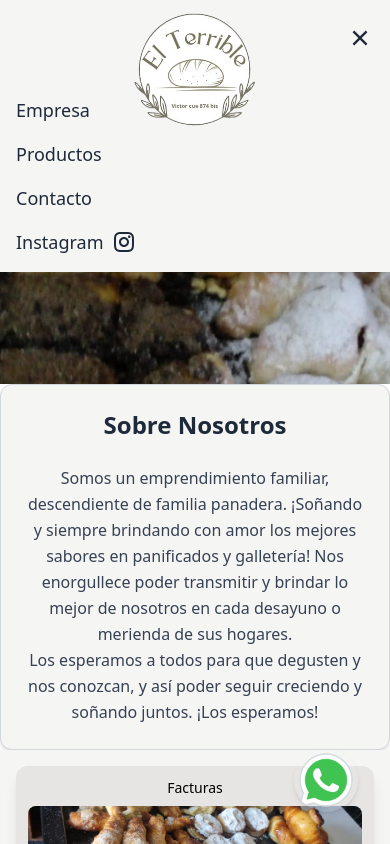
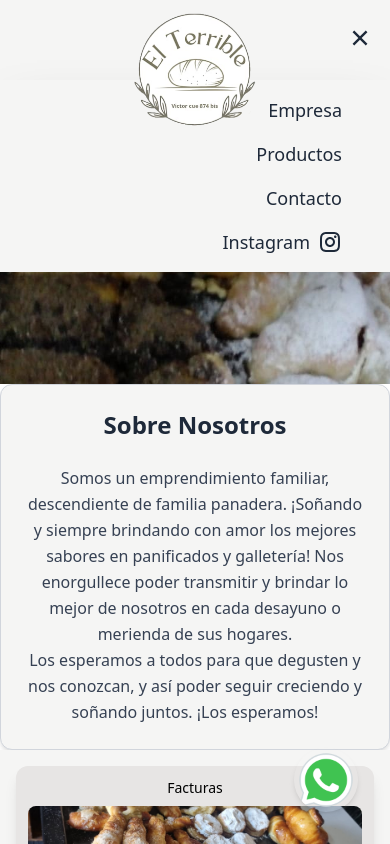
Before and after one commit to laureanojuarez/elterriblepanaderia, a React (Vite) app: page / in a window 390 px wide. Both pictures are taken after a click on the button "Abrir menú". Shown: the top 844 px of the page. Built offline with nearby package versions, Linux system fonts and the light colour scheme.

Commit message:
fix: errors

```diff
--- a/src/components/Header/Navbar/MobileMenu.tsx
+++ b/src/components/Header/Navbar/MobileMenu.tsx
@@ -16,11 +16,11 @@ export const MobileMenu = ({
 
   return (
     <div
-      className={`md:hidden bg-stone-100 shadow-lg fixed left-0 right-0 z-40 p-4 transition-all duration-300 ${
+      className={`md:hidden bg-stone-100 shadow-2xl fixed left-0 right-0 z-40 p-4 transition-all duration-700  ${
         isScrolled ? "top-11" : "top-20"
       }`}
     >
-      <ul className="flex flex-col gap-4 text-lg text-gray-800">
+      <ul className="flex flex-col gap-4 text-lg text-gray-800 items-end px-8">
         <li className="hover:text-gray-600 cursor-pointer" onClick={onClose}>
           Empresa
         </li>
```
